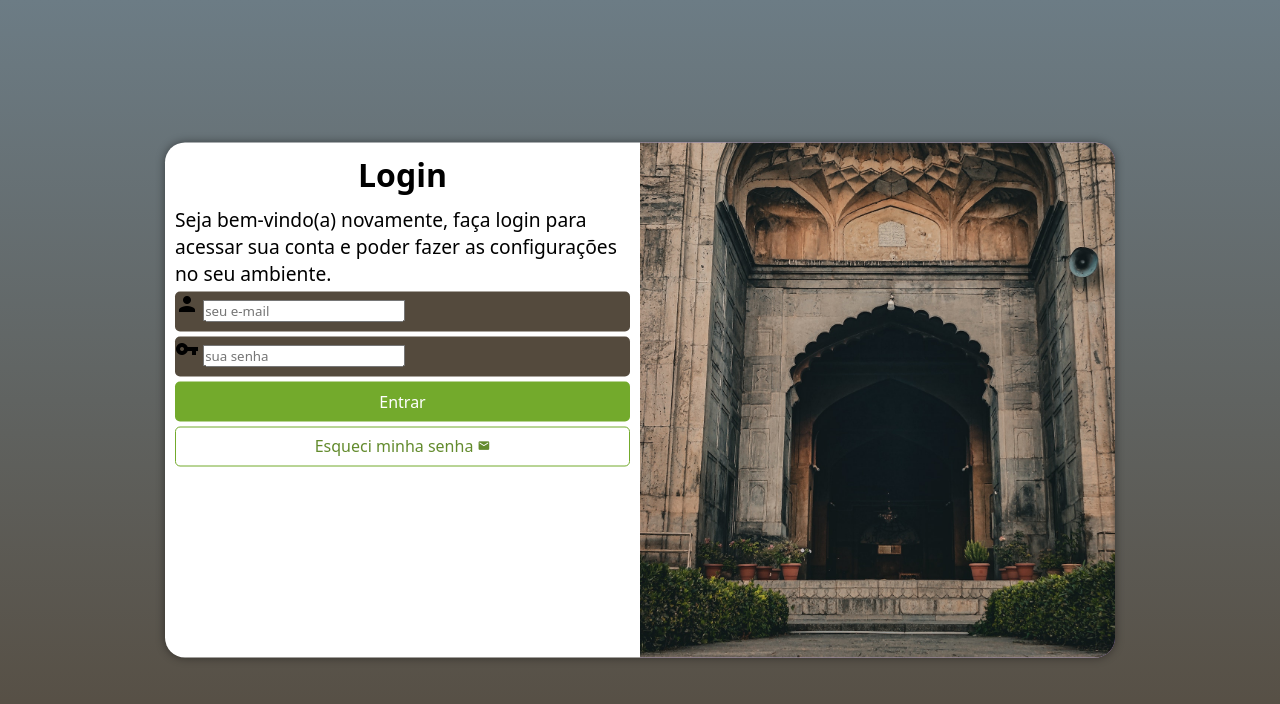
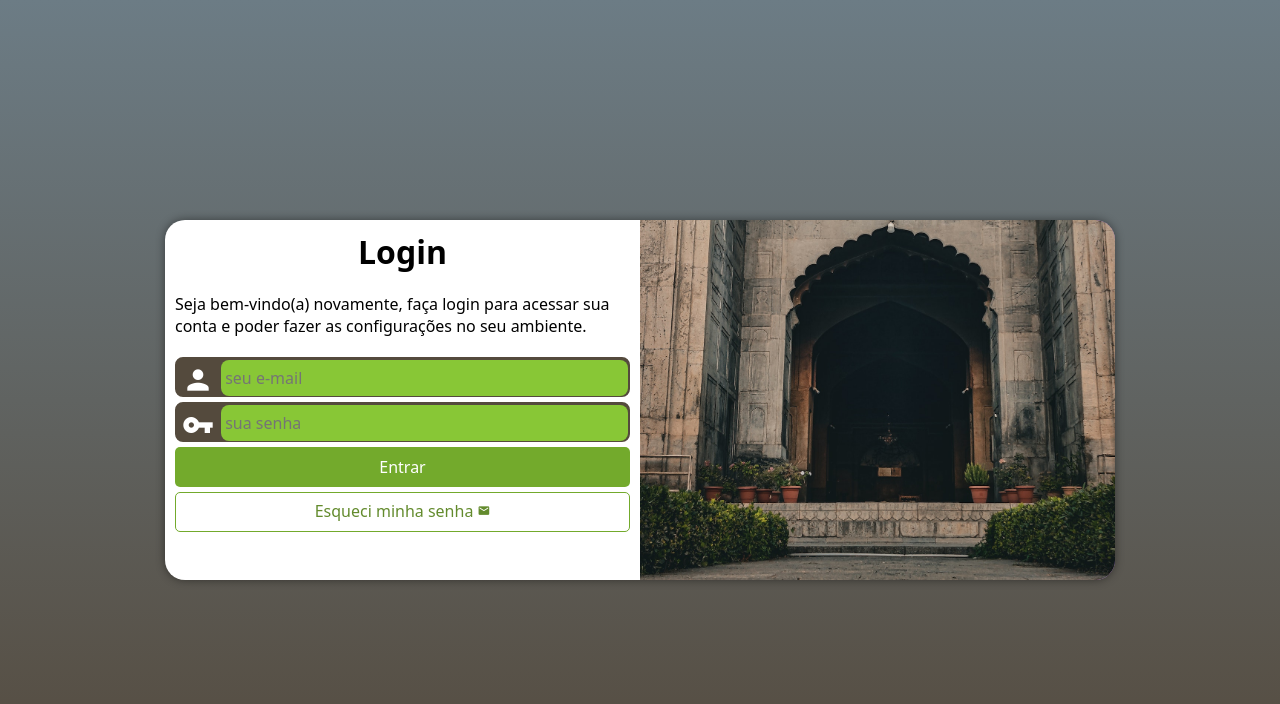
Before and after one commit to Adrian-AmaralBR/projeto-formulario-login, a plain HTML site: page index.html in a window 1280 px wide. Drawn offline with Linux system fonts and the light colour scheme.

Commit message:
finalizado

```diff
--- a/estilos/media-queries.css
+++ b/estilos/media-queries.css
@@ -1,12 +1,17 @@
 @charset "UTF-8";
 
-@media screen and (min-width: 768px) and (max-width: 992px) {
+@media screen and (min-width: 768px) and (max-width: 992px) { /* Configurações para tablets */
     body {
         background-image: linear-gradient(to top, #544A3D, #6c7c85);
     }
 
+    div.campo > input {
+        transform: translateY(-12px);
+    }
+
     section#login {
         width: 80vw;
+        height: 290px;
     }
 
     section#login > div#imagem {
@@ -21,13 +26,18 @@
     }
 }
 
-@media screen and (min-width: 992px) {
+@media screen and (min-width: 992px) { /* Configurações para desktop */
     body {
         background-image: linear-gradient(to top, #544A3D, #6c7c85);
     }
 
+    div.campo > input {
+        transform: translateY(-12px);
+    }
+
     section#login {
         width: 950px;
+        height: 360px;
     }
 
     section#login > div#imagem {
@@ -46,6 +56,7 @@
     }
 
     div#formulario > p {
-        font-size: 1.2em;
+        font-size: 1em;
+        margin: 20px 0px;
     }
 }
--- a/estilos/style.css
+++ b/estilos/style.css
@@ -34,10 +34,10 @@ section#login {
     position: absolute;
     top: 50%;
     left: 50%;
-    transform: translate(-50%, -50%);
     overflow: hidden;
     box-shadow: 0px 0px 10px rgba(0, 0, 0, 0.450);
 
+    transform: translate(-50%, -50%);
     transition: width .3s, height .3s;
     transition-timing-function: ease;
 }
@@ -66,15 +66,38 @@ div#formulario > p {
 
 form > div.campo {
     background-color: #544A3D;
+    border: 2px solid #544A3D;
     width: 100%;
     display: block;
     height: 40px;
-    border-radius: 5px;
+    border-radius: 8px;
     margin: 5px 0px;
 }
 
 div.campo > label {
     display: none;
+}
+
+div.campo > span {
+    color: white;
+    font-size: 2em;
+    width: 40px;
+    padding: 5px;
+}
+
+div.campo > input {
+    background-color: #88c736;
+    font-size: 1em;
+    width: calc(100% - 44.4px);
+    height: 100%;
+    border: 0px;
+    border-radius: 8px;
+    padding: 4px;
+    transform: translateY(-13px);
+}
+
+div.campo > input:focus-within {
+    background-color: white;
 }
 
 form > input[type=submit] {
```
